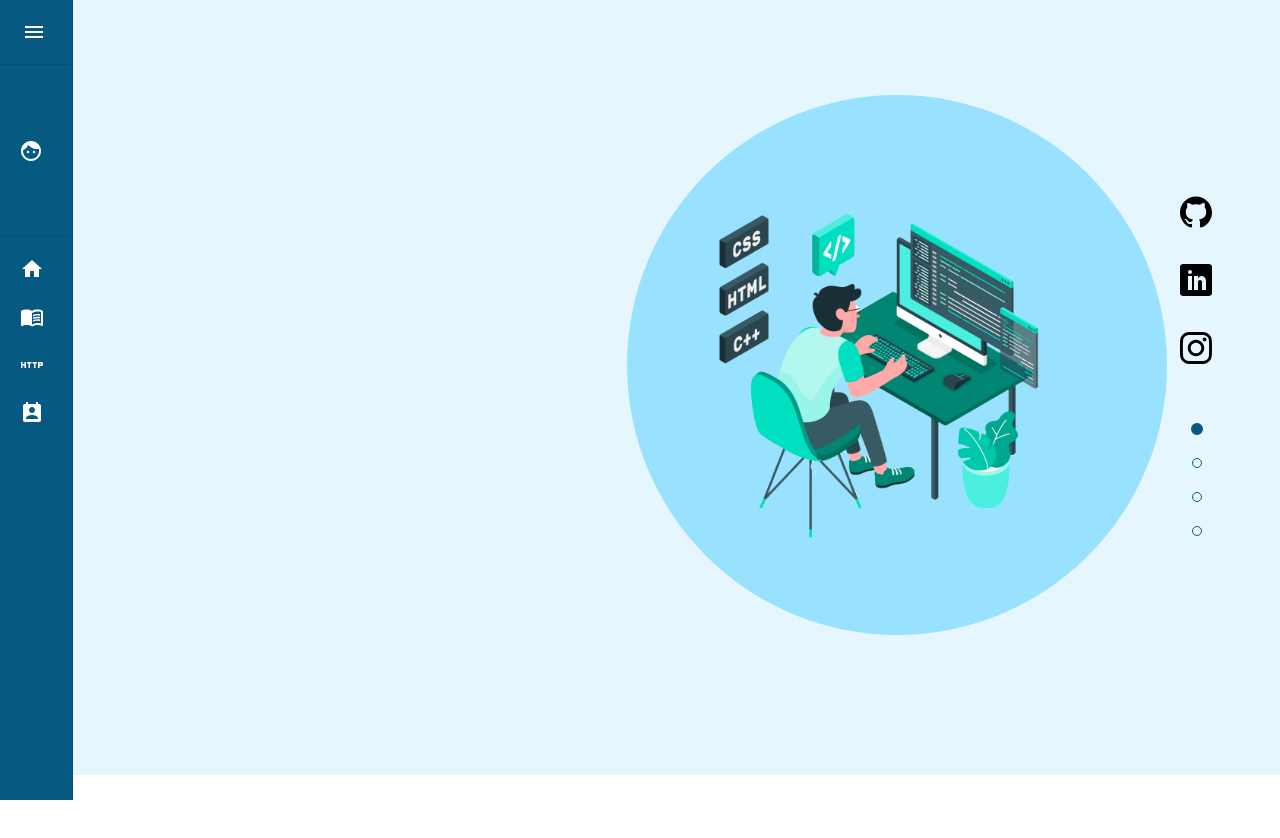
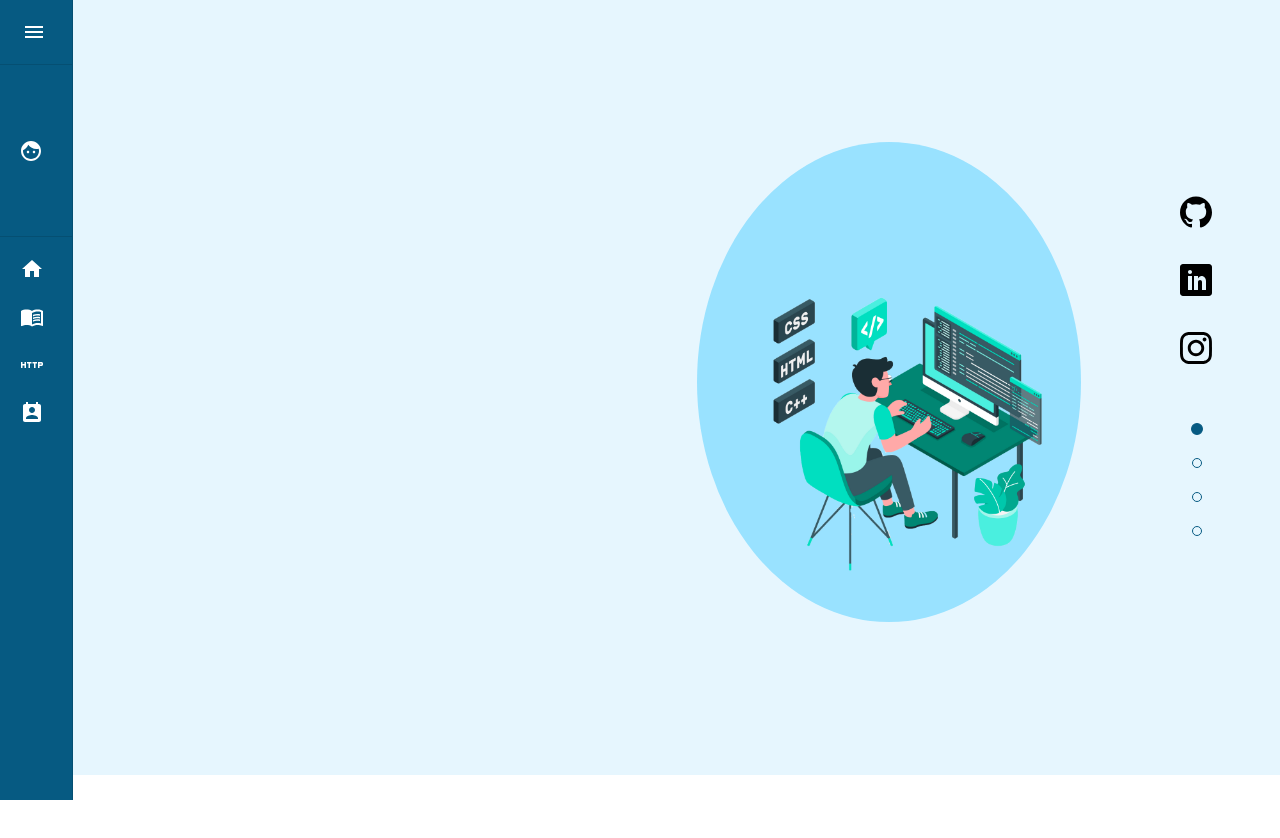
Before and after one commit to OmarAlithawi/Portfolio, a React (Create React App) app: page / in a window 1280 px wide. Shown: the top 838 px of the page. Before the commit the page ends 800 px from the top, so only its background shows below. Built offline with nearby package versions, Linux system fonts and the light colour scheme.

Commit message:
react-scroll

```diff
--- a/package.json
+++ b/package.json
@@ -10,7 +10,8 @@
     "@testing-library/user-event": "^7.2.1",
     "react": "^16.13.1",
     "react-dom": "^16.13.1",
-    "react-scripts": "3.4.1"
+    "react-scripts": "3.4.1",
+    "react-scroll": "^1.7.16"
   },
   "scripts": {
     "start": "react-scripts start",
--- /dev/null
+++ b/src/components/about/About.jsx
@@ -0,0 +1,9 @@
+import React from 'react'
+import './style.css'
+export default function About() {
+    return (
+        <div className ="about" id ="About">
+
+        </div>
+    )
+}
--- /dev/null
+++ b/src/components/about/style.css
@@ -0,0 +1,4 @@
+.about{
+    width: 100%;
+    height: 100vh;
+}
--- a/src/components/bars/Sidebar.jsx
+++ b/src/components/bars/Sidebar.jsx
@@ -21,6 +21,7 @@ import HomeIcon from "@material-ui/icons/Home";
 import MenuBookIcon from "@material-ui/icons/MenuBook";
 import HttpIcon from "@material-ui/icons/Http";
 import PermContactCalendarIcon from "@material-ui/icons/PermContactCalendar";
+import SidebarItems from './SidebarItems'
 
 export default function Sidebar() {
   const classes = useStyles();
@@ -109,12 +110,9 @@ export default function Sidebar() {
         <List>{sidebarProfileInformation()}</List>
         <Divider />
         <List>
-          {["Home", "About", "Portfolio", "Contact"].map((text, index) => (
-            <ListItem button key={text}>
-              {item(text, index)}
-            </ListItem>
-          ))}
+          {["Home", "About", "Portfolio", "Contact"].map((text, index) => <SidebarItems index ={index} text = {text} item = {item} />)}
         </List>
+
       </Drawer>
 
     </div>
--- /dev/null
+++ b/src/components/bars/SidebarItems.jsx
@@ -0,0 +1,16 @@
+import React from 'react'
+import {Link} from 'react-scroll';
+import ListItem from "@material-ui/core/ListItem";
+
+export default function SidebarItems(props) {
+    console.log(props.text);
+    return (
+
+         <Link to={props.text} smooth={true} duration={1000}>
+            <ListItem button key={props.text}>
+              {props.item(props.text, props.index)}
+            </ListItem>
+        </Link>
+
+    )
+}
--- a/src/components/bars/style.jsx
+++ b/src/components/bars/style.jsx
@@ -19,7 +19,8 @@ const useStyles = makeStyles((theme) => ({
     width: drawerWidth,
     flexShrink: 0,
     whiteSpace: "nowrap",
-    color:'white'
+    color:'white',
+    position:"fixed"
   },
   drawerOpen: {
     width: drawerWidth,
--- a/src/components/header/Header.jsx
+++ b/src/components/header/Header.jsx
@@ -7,7 +7,7 @@ import  github  from '../../img/github.svg'
 
 export default function Header() {
     return (
-        <div className = "header">
+        <div className = "header" id ="Home">
 
             <div className ="sectionsDots">
                 <div className ="dot active"></div>
--- a/src/components/header/style.css
+++ b/src/components/header/style.css
@@ -62,14 +62,13 @@
 
 
 .headerImage {
-    grid-row: 4/10;
-    grid-column: 7/11;
+    grid-row: 5/11;
+    grid-column: 8/11;
     z-index: 2;
     display: flex;
     justify-content: center;
     align-items: center;
     position: relative;
-    margin-top: 20px;
 }
 
 .headerImage img {
@@ -84,8 +83,8 @@
     display: block;
     top: -100px;
     left: -50px;
-    width:540px;
-    height: 540px;
+    width:120%;
+    height: 120%;
     background-color: rgb(153, 226, 255);
     border-radius: 50%;
     z-index: -1;
--- a/src/container/home/Home.jsx
+++ b/src/container/home/Home.jsx
@@ -1,6 +1,7 @@
 import React from "react";
 import Sidebar from "../../components/bars/Sidebar";
 import Header from "../../components/header/Header"
+import About from "../../components/about/About"
 import useStyles from "./style";
 import Typography from '@material-ui/core/Typography'
 
@@ -14,6 +15,7 @@ export default function Home() {
       <main className={classes.content}>
         <div className={classes.toolbar} />
         <Header />
+        <About />
         <Typography paragraph>
 
         </Typography>
```
Also changed, not shown: 1 other file (tests, documents, lock files or other folders).
